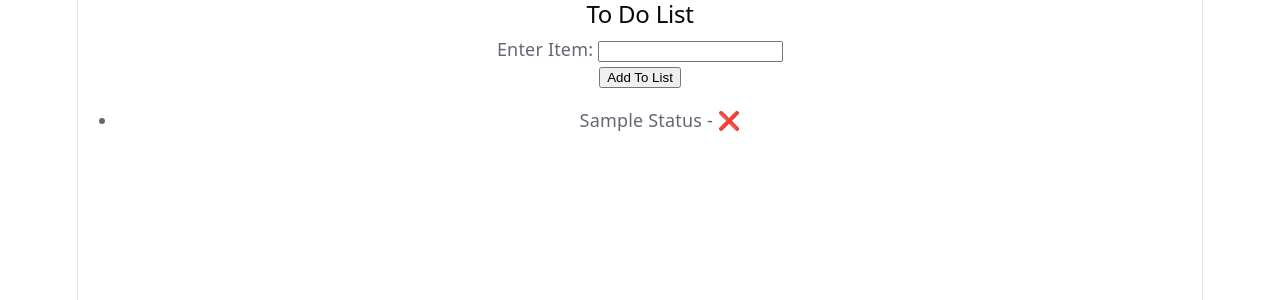
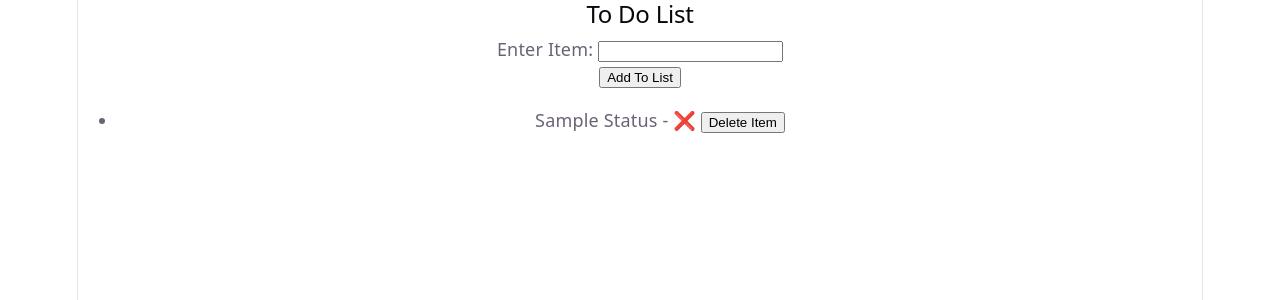
Before and after one commit to offthemoon/react-to-do-list, a React (Vite) app: page / in a window 1280 px wide. Both pictures are taken after typing "Sample" into the empty fields and a click on the button "Add To List". Shown: the top 300 px of the page. Built offline with nearby package versions, Linux system fonts and the light colour scheme.

Commit message:
feat: added an option to delete an item from the list

```diff
--- a/src/App.jsx
+++ b/src/App.jsx
@@ -44,6 +44,26 @@ function App(){
 
   }
 
+  function delete_item(index){
+
+    //In order to delete an item -> we are going to want to filter the list.... using .filter()
+
+    // .filter() -> returns a new list , items stay if returned true , digraded if returned false.
+
+    const new_list = to_do_list.filter((current,i) =>{
+
+      if(i != index)
+      {
+        return true;
+      }
+
+
+    });
+
+    set_to_do_list(new_list);
+
+  }
+
 
 
 
@@ -65,7 +85,8 @@ function App(){
     <div>
 
       <ul>
-           {to_do_list.map((current,index) => <li> <span onClick= {() => toggle_status(index)}> {current['input']}  Status - {current['completed'] ? '✅' : '❌'} </span> </li> )}
+           {to_do_list.map((current,index) => <li> <span onClick= {() => toggle_status(index)}> {current['input']}  Status - {current['completed'] ? '✅' : '❌'} </span>
+           <button onClick={() => delete_item(index)}> Delete Item </button> </li> )}
       </ul>
 
     </div>
```
